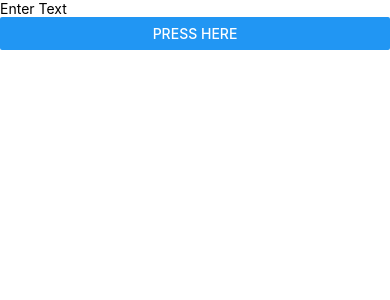
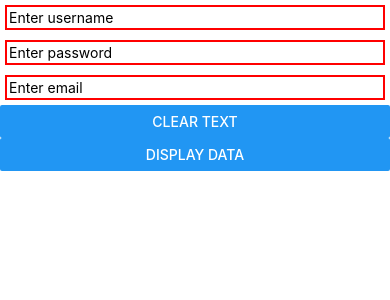
Before and after one commit to devam12/ProjectJS, a React Native app: screen / in a window 390 px wide. Shown: the top 300 px of the page. Built offline with nearby package versions, Linux system fonts and the light colour scheme.

Commit message:
video 13 completed

```diff
--- a/App.js
+++ b/App.js
@@ -4,32 +4,50 @@ import {
   View,
   Button,
   TextInput,
+  StyleSheet
 } from 'react-native';
-import CompanyData from './components/CompanyData'
 
-const App =  () =>  {
-  const [data,setData] = useState("")
-  // const fun = (val)=>{
-  //   setData(20)
-  //   console.warn("Button Called " + val);
-  // }
+const App = () => {
+  const [usename, setUsename] = useState("")
+  const [password, setPassword] = useState("")
+  const [email, setEmail] = useState("")
+  const [display, setDisplay] = useState(false);
+
+  const displayData = () => {
+    return (
+      <>
+
+      </>
+    )
+  }
   return (
-    <View>
-        {/* <CompanyData />
-        <SecondCompuonent data={data} /> */}
-        <TextInput style={{borderColor:'red' }} onChangeText={(value)=>{setData(value)}} value={data} placeholder="Enter Text"></TextInput>
-        <Text style={{color : "red" , fontSize: 25}}>{data}</Text>
-        <Button title="press here" onPress={()=>{setData('')}}></Button>
-    </View>
+    <>
+      <View>
+        <TextInput style={styles.text} onChangeText={(value) => { setUsename(value) }} value={usename} placeholder="Enter username"></TextInput>
+        <TextInput style={styles.text} onChangeText={(value) => { setPassword(value) }} value={password} secureTextEntry={true} placeholder="Enter password"></TextInput>
+        <TextInput style={styles.text} onChangeText={(value) => { setEmail(value) }} value={email} placeholder="Enter email"></TextInput>
+        <Button title="Clear Text" onPress={() => { setUsename(''); setPassword(''); setEmail(''); setDisplay(false); }}></Button>
+        <Button title="Display Data" onPress={() => { setDisplay(true) }}></Button>
+      </View>
+      {
+        display ?
+          <View>
+            <Text style={{ color: "red", fontSize: 20 }}>{usename}</Text>
+            <Text style={{ color: "red", fontSize: 20 }}>{password}</Text>
+            <Text style={{ color: "red", fontSize: 20 }}>{email}</Text>
+          </View> : null
+      }
+    </>
   );
 };
 
-// const SecondCompuonent =  (props) =>  {
-//   return (
-//     <View>
-//         <Text style={{color : "red" , fontSize: 25}}>Second Compuonent data : {props.data}</Text>
-//     </View>
-//   );
-// };
+const styles = StyleSheet.create({
+  text: {
+    borderColor: 'red',
+    borderWidth: 2,
+    margin: 5,
+    padding: 2,
+  }
+})
 
 export default App;
```
